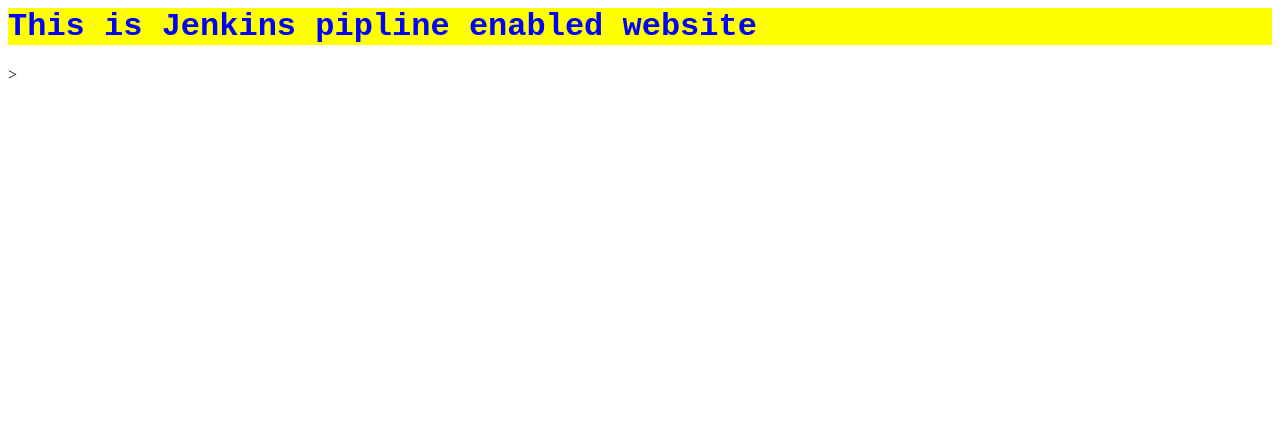
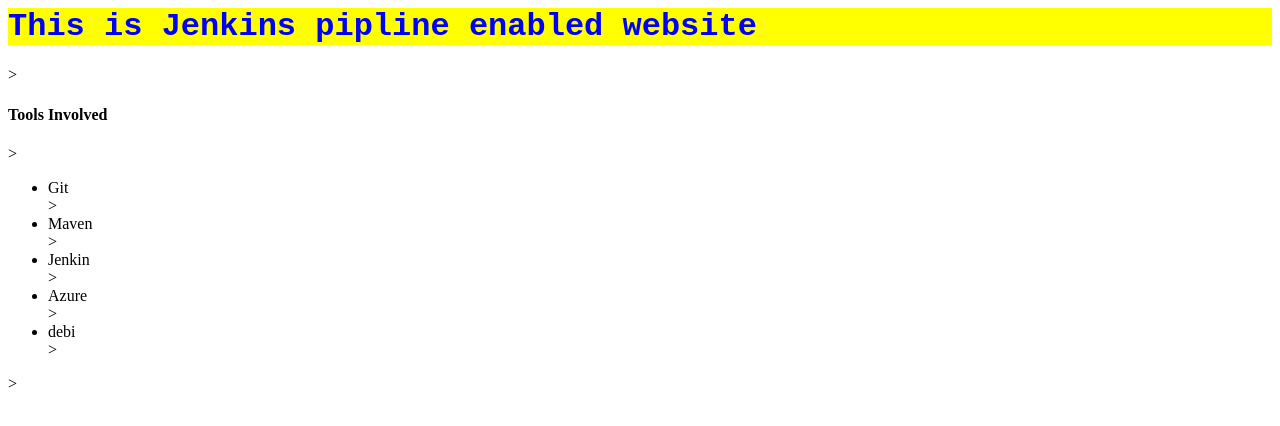
Before and after one commit to ditu549085/jenkins-static-pipeline, a plain HTML site: page index.html in a window 1280 px wide. Drawn offline with Linux system fonts and the light colour scheme.

Commit message:
third-commit

```diff
--- a/index.html
+++ b/index.html
@@ -5,5 +5,13 @@
     </head>
     <body>
             <h1>This is Jenkins pipline enabled website</h1>>
+            <h4>Tools Involved</h4>>
+            <ul>
+                <li>Git</li>>
+                <li>Maven</li>>
+                <li>Jenkin</li>>
+                <li>Azure</li>>
+                <li>debi</li>>
+            </ul>>
     </body>
 </html>
```
